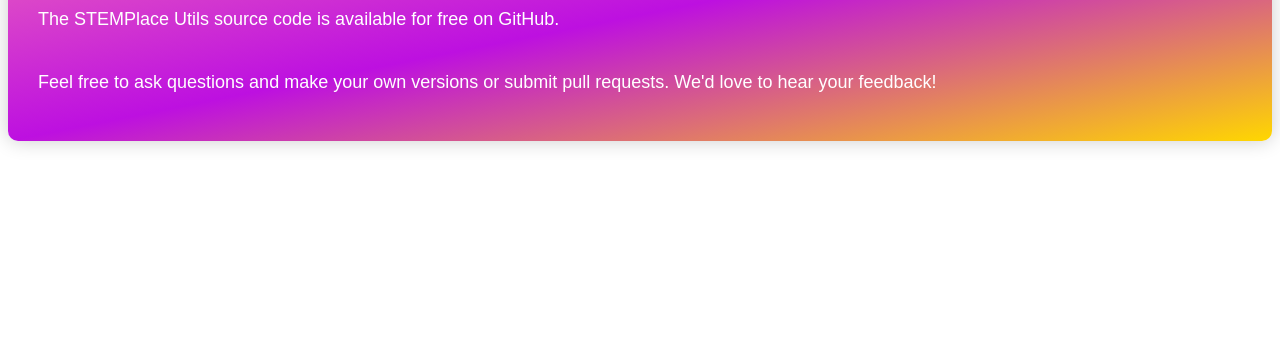
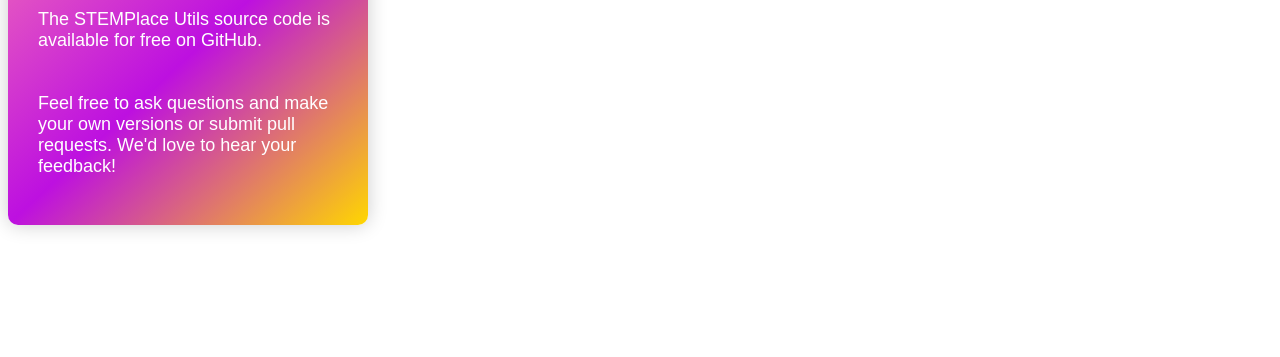
Before and after one commit to zulujive/SPUtils, a website: page index.html in a window 1280 px wide. Shown: the part 443-800 px from the top of the page. Drawn offline with Linux system fonts and the light colour scheme.

Commit message:
Update index.html

```diff
--- a/index.html
+++ b/index.html
@@ -45,7 +45,7 @@
         Questions? Contact us through <a href="mailto:support@stemplace.org">email</a>
       </p>
     </div>
-    <div class="container">
+    <div class="container" style="width: 300px;">
       <h1>More Info</h1>
       <p>The STEMPlace Utils source code is available for free on GitHub.<br><br><br>
         Feel free to ask questions and make your own versions or submit pull requests. We'd love to hear your feedback!
```
